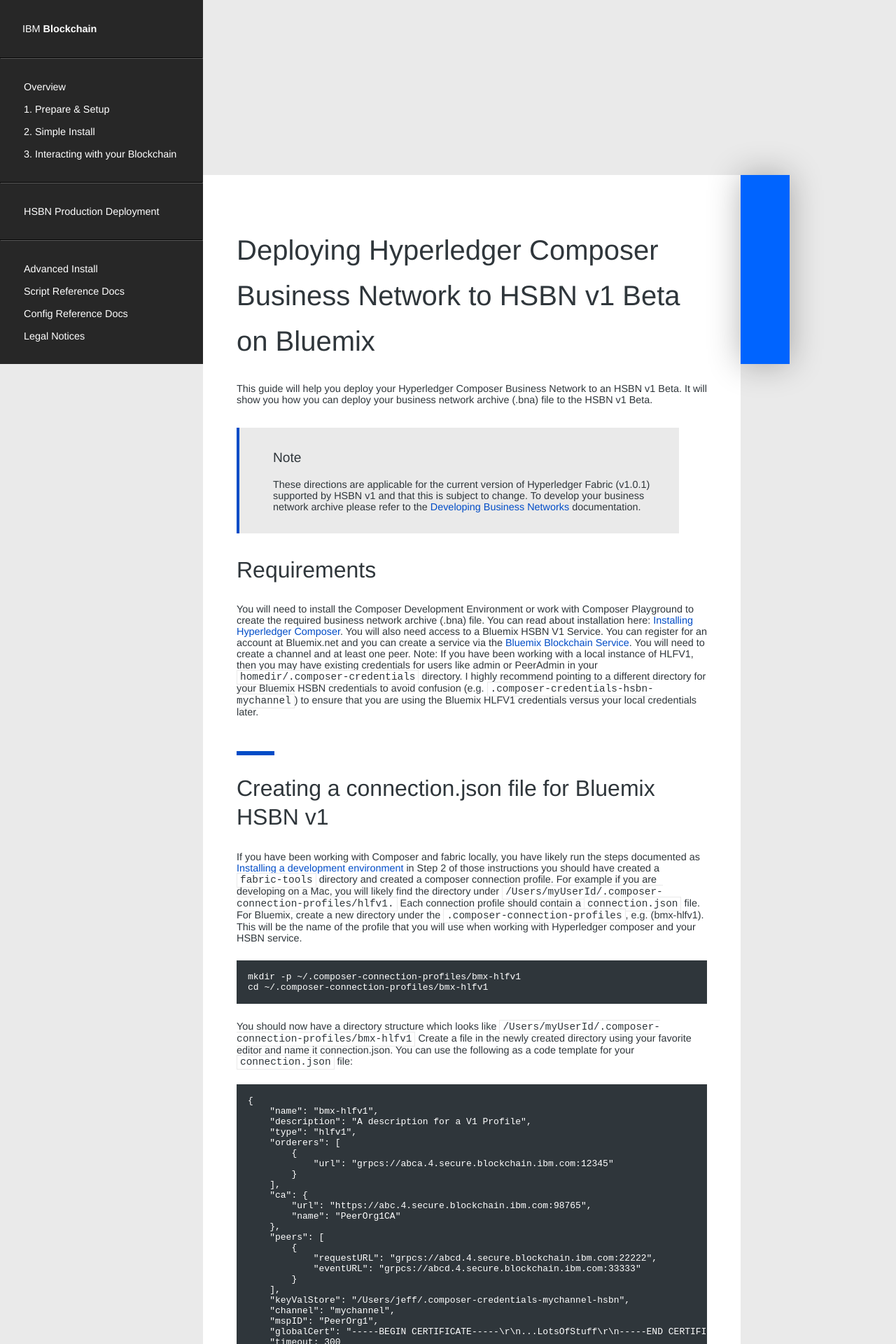
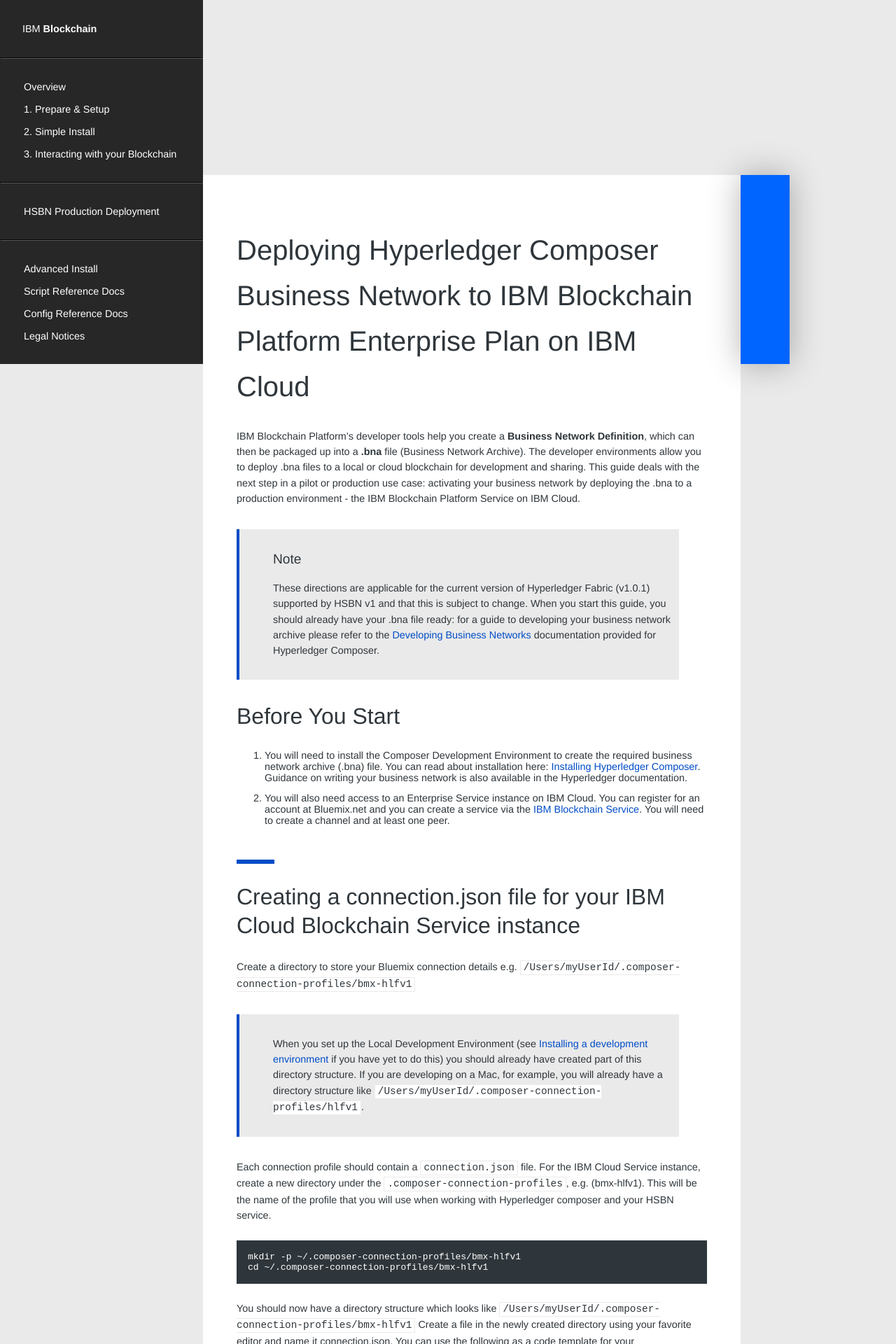
Before and after one commit to IBM-Blockchain-Archive/ibm-blockchain.github.io, a Jekyll site: the page built from _pages/08_HSBN Deployment.md, in a window 1280 px wide. Shown: the top 1920 px of the page at 70% size. Built offline with Jekyll 4.4.1, drawn with Linux system fonts in a browser that asks for light colours; some web fonts are replaced; some of the changed text lies outside the part shown.

Commit message:
line height and improvements to hsbn tutorial

````diff
--- a/_pages/08_HSBN Deployment.md
+++ b/_pages/08_HSBN Deployment.md
@@ -6,25 +6,29 @@
 order: 1
 ---
 
-# Deploying Hyperledger Composer Business Network to HSBN v1 Beta on Bluemix
-This guide will help you deploy your Hyperledger Composer Business Network to an HSBN v1 Beta. It will show you how you can deploy your business network archive (.bna) file to the HSBN v1 Beta.
+# Deploying Hyperledger Composer Business Network to IBM Blockchain Platform Enterprise Plan on IBM Cloud
+
+IBM Blockchain Platform's developer tools help you create a **Business Network Definition**, which can then be packaged up into a **.bna** file (Business Network Archive).  The developer environments allow you to deploy .bna files to a local or cloud blockchain for development and sharing.
+This guide deals with the next step in a pilot or production use case: activating your business network by deploying the .bna to a production environment - the IBM Blockchain Platform Service on IBM Cloud.
 
 > ### Note
 > These directions are applicable for the current version of Hyperledger Fabric (v1.0.1) supported by HSBN v1 and that this is subject to change.
-> To develop your business network archive please refer to the [Developing Business Networks](https://hyperledger.github.io/composer/business-network/business-network-index.html) documentation.
+> When you start this guide, you should already have your .bna file ready: for a guide to  developing your business network archive please refer to the [Developing Business Networks](https://hyperledger.github.io/composer/business-network/business-network-index.html) documentation provided for Hyperledger Composer.
 
-## Requirements
-You will need to install the Composer Development Environment or work with Composer Playground to create the required business network archive (.bna) file. You can read about installation here: [Installing Hyperledger Composer](https://hyperledger.github.io/composer/installing/installing-index.html).
-You will also need access to a Bluemix HSBN V1 Service. You can register for an account at Bluemix.net and you can create a service via the [Bluemix Blockchain Service](https://console.ng.bluemix.net/catalog/services/blockchain?env_id=ibm:yp:us-south).
+## Before You Start
+1. You will need to install the Composer Development Environment to create the required business network archive (.bna) file. You can read about installation here: [Installing Hyperledger Composer](https://hyperledger.github.io/composer/installing/development-tools.html).  Guidance on writing your business network is also available in the Hyperledger documentation.
+2. You will also need access to an Enterprise Service instance on IBM Cloud. You can register for an account at Bluemix.net and you can create a service via the [IBM Blockchain Service](https://console.ng.bluemix.net/catalog/services/blockchain).
 You will need to create a channel and at least one peer.
-Note:  If you have been working with a local instance of HLFV1, then you may have existing credentials for users like admin or PeerAdmin in your ``homedir/.composer-credentials`` directory. I highly recommend pointing to a different directory for your Bluemix HSBN credentials to avoid confusion (e.g. ``.composer-credentials-hsbn-mychannel``) to ensure that you are using the Bluemix HLFV1 credentials versus your local credentials later.
 
 ---
 
-## Creating a connection.json file for Bluemix HSBN v1
-If you have been working with Composer and fabric locally, you have likely run the steps documented as [Installing a development environment](https://hyperledger.github.io/composer/installing/development-tools.html) in Step 2 of those instructions you should have created a ``fabric-tools`` directory and created a composer connection profile. For example if you are developing on a Mac, you will likely find the directory under
- ``/Users/myUserId/.composer-connection-profiles/hlfv1.``
-Each connection profile should contain a ``connection.json`` file. For Bluemix, create a new directory under the ``.composer-connection-profiles``, e.g. (bmx-hlfv1). This will be the name of the profile that you will use when working with Hyperledger composer and your HSBN service.
+## Creating a connection.json file for your IBM Cloud Blockchain Service instance
+Create a directory to store your Bluemix connection details e.g. ``/Users/myUserId/.composer-connection-profiles/bmx-hlfv1``
+
+> When you set up the Local Development Environment (see [Installing a development environment](https://hyperledger.github.io/composer/installing/development-tools.html) if you have yet to do this)  you should already have created part of this directory structure.  If you are developing on a Mac, for example, you will already have a directory structure like
+ ``/Users/myUserId/.composer-connection-profiles/hlfv1``.
+
+Each connection profile should contain a ``connection.json`` file. For the IBM Cloud Service instance, create a new directory under the ``.composer-connection-profiles``, e.g. (bmx-hlfv1). This will be the name of the profile that you will use when working with Hyperledger composer and your HSBN service.
 ```bash
 mkdir -p ~/.composer-connection-profiles/bmx-hlfv1
 cd ~/.composer-connection-profiles/bmx-hlfv1
@@ -32,6 +36,7 @@
 You should now have a directory structure which looks like ``/Users/myUserId/.composer-connection-profiles/bmx-hlfv1``
 Create a file in the newly created directory using your favorite editor and name it connection.json.
 You can use the following as a code template for your ``connection.json`` file:
+
 ```json
 {
     "name": "bmx-hlfv1",
@@ -104,6 +109,8 @@
 
 > ### Important
 > You **must** perform this step first before creating your channel. Failure to do so will mean you won’t be able to start the business network.
+>
+> If you have been working with a local instance of HLFV1, then you may have existing credentials for users like admin or PeerAdmin in your ``homedir/.composer-credentials`` directory. It is highly recommend to point to a different directory for your Bluemix HSBN credentials (e.g. ``.composer-credentials-hsbn-mychannel``) to ensure that you are using the Bluemix HLFV1 credentials versus your local credentials later.
 
 1. The first step is to request certificates for an identity that is a member of your Membership Service Provider (msp). in your service credentials document under **certificateAuthorities** should be an attribute **registrar** containing attributes for **enrollId** and **enrollSecret**. For example:
 ```
--- a/css/style.scss
+++ b/css/style.scss
@@ -47,6 +47,7 @@
   font-weight: 400;
   font-size: 0.9rem;
   max-width: 50em;
+  line-height: 1.4rem;
 
   code {
       background-color: white;
````
Also changed, not shown: css/style.min.css.
